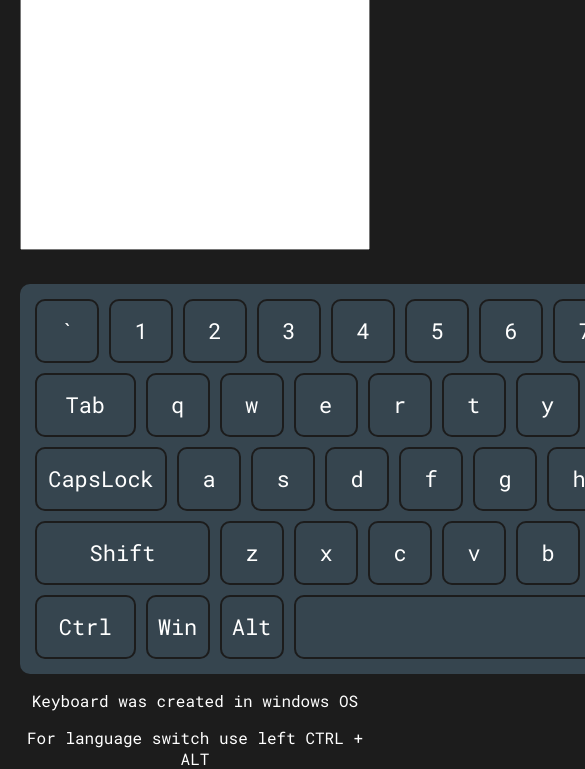
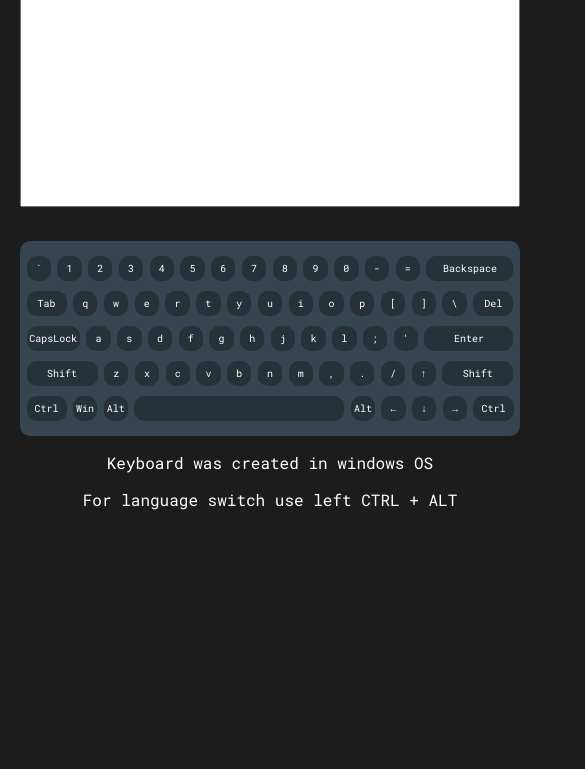
Before and after one commit to Wystov/virtual-keyboard, a website with bundled scripts: page virtual-keyboard/index.html in a window 390 px wide. Shown: the part 129-898 px from the top of the page, 585 px wide, since content can reach past the window. After the commit the page ends 844 px from the top, so only its background shows below. Built offline with nearby package versions, Linux system fonts and the light colour scheme.

Commit message:
feat: adaptive and styling

```diff
--- a/virtual-keyboard/assets/sass/_variables.scss
+++ b/virtual-keyboard/assets/sass/_variables.scss
@@ -1,3 +1,5 @@
 $dark: #1C1C1C;
 $lightDark: #36454f;
+$medium: #263138;
 $light: #ffffff;
+$bright: #FADF00;
--- a/virtual-keyboard/assets/sass/style.scss
+++ b/virtual-keyboard/assets/sass/style.scss
@@ -9,6 +9,7 @@ body {
 .wrapper {
   font-family: 'Roboto Mono', monospace;
   max-width: 1200px;
+  min-width: 500px;
   height: 100vh;
   padding: 0 20px;
   margin: auto;
@@ -42,14 +43,13 @@ body {
   flex-direction: column;
   background-color: $lightDark;
   border-radius: 10px;
-  width: 1200px;
   font-size: 22px;
 
   &__row {
     display: flex;
     justify-content: space-between;
-    margin: 5px 15px;
-    gap: 10px;
+    margin: 5px 1.3%;
+    gap: 0.85%;
 
     &:first-child {
       margin-top: 15px;
@@ -63,56 +63,76 @@ body {
 
   &__key {
     cursor: pointer;
-    background-color: $lightDark;
-    border: 2px solid $dark;
+    background-color: $medium;
     border-radius: 10px;
     text-align: center;
-    line-height: 60px;
-    width: 60px;
+    padding-top: calc(2.25% - (1em / 2));
+    padding-bottom: calc(2.25% - (1em / 2));
+    width: 5%;
     flex-shrink: 0;
     transition: 0.3s;
 
     &:hover {
       background-color: $dark;
-      opacity: 0.5;
     }
 
     &:active,
     &--active {
-      background-color: $dark;
+      background-color: $bright;
+      color: $dark;
       border-radius: 100px;
-      opacity: 1;
+      transform: scale(0.85);
+
+      &:hover {
+        color: white;
+      }
     }
 
     &.Backspace {
-      width: 209px;
+      width: 17.86%;
     }
 
     &.Tab,
     &.Delete {
-      width: 96.5px;
+      width: 8.24%;
     }
 
     &.CapsLock {
-      width: 128px;
+      width: 11%;
+
+      &.keyboard__key--active {
+        transform: none;
+      }
     }
 
     &.ShiftLeft,
     &.ShiftRight {
-      width: 171px;
+      width: 14.61%;
     }
 
     &.ControlLeft,
     &.ControlRight {
-      width: 96.5px;
+      width: 8.24%;
     }
 
     &.Enter {
-      width: 214px;
+      width: 18.3%;
     }
 
     &.Space {
-      width: 505px;
+      width: 43.16%;
+    }
+
+    @media (max-width: 1100px) {
+      font-size: 18px;
+    }
+
+    @media (max-width: 950px) {
+      font-size: 14px;
+    }
+
+    @media (max-width: 730px) {
+      font-size: 10px;
     }
   }
 }
```
Also changed, not shown: virtual-keyboard/styles.css, 1 other file.
